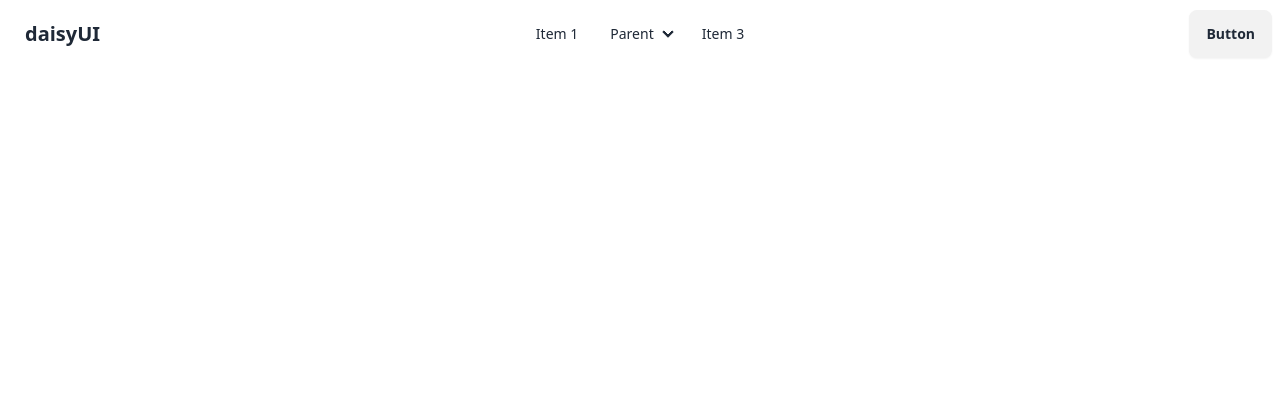
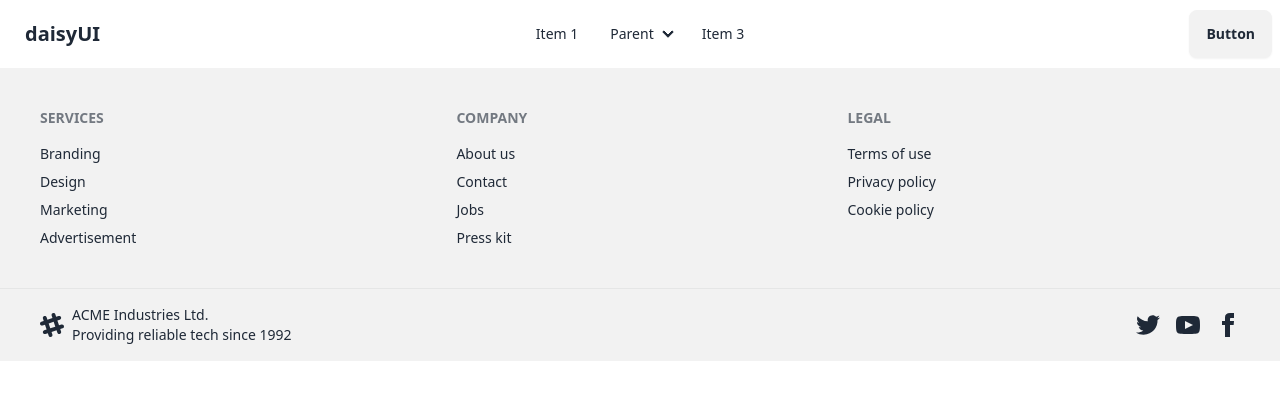
Before and after one commit to sksajib111/DocHouse, a React (Vite) app: page / in a window 1280 px wide. Shown: the top 400 px of the page. Built offline with nearby package versions, Linux system fonts and the light colour scheme.

Commit message:
footer function implement

```diff
--- a/src/App.jsx
+++ b/src/App.jsx
@@ -42,6 +42,42 @@
     <a className="btn">Button</a>
   </div>
 </div>
+
+<footer className="footer p-10 bg-base-200 text-base-content">
+  <nav>
+    <h6 className="footer-title">Services</h6>
+    <a className="link link-hover">Branding</a>
+    <a className="link link-hover">Design</a>
+    <a className="link link-hover">Marketing</a>
+    <a className="link link-hover">Advertisement</a>
+  </nav>
+  <nav>
+    <h6 className="footer-title">Company</h6>
+    <a className="link link-hover">About us</a>
+    <a className="link link-hover">Contact</a>
+    <a className="link link-hover">Jobs</a>
+    <a className="link link-hover">Press kit</a>
+  </nav>
+  <nav>
+    <h6 className="footer-title">Legal</h6>
+    <a className="link link-hover">Terms of use</a>
+    <a className="link link-hover">Privacy policy</a>
+    <a className="link link-hover">Cookie policy</a>
+  </nav>
+</footer>
+<footer className="footer px-10 py-4 border-t bg-base-200 text-base-content border-base-300">
+  <aside className="items-center grid-flow-col">
+    <svg width="24" height="24" viewBox="0 0 24 24" xmlns="http://www.w3.org/2000/svg" fillRule="evenodd" clipRule="evenodd" className="fill-current"><path d="M22.672 15.226l-2.432.811.841 2.515c.33 1.019-.209 2.127-1.23 2.456-1.15.325-2.148-.321-2.463-1.226l-.84-2.518-5.013 1.677.84 2.517c.391 1.203-.434 2.542-1.831 2.542-.88 0-1.601-.564-1.86-1.314l-.842-2.516-2.431.809c-1.135.328-2.145-.317-2.463-1.229-.329-1.018.211-2.127 1.231-2.456l2.432-.809-1.621-4.823-2.432.808c-1.355.384-2.558-.59-2.558-1.839 0-.817.509-1.582 1.327-1.846l2.433-.809-.842-2.515c-.33-1.02.211-2.129 1.232-2.458 1.02-.329 2.13.209 2.461 1.229l.842 2.515 5.011-1.677-.839-2.517c-.403-1.238.484-2.553 1.843-2.553.819 0 1.585.509 1.85 1.326l.841 2.517 2.431-.81c1.02-.33 2.131.211 2.461 1.229.332 1.018-.21 2.126-1.23 2.456l-2.433.809 1.622 4.823 2.433-.809c1.242-.401 2.557.484 2.557 1.838 0 .819-.51 1.583-1.328 1.847m-8.992-6.428l-5.01 1.675 1.619 4.828 5.011-1.674-1.62-4.829z"></path></svg>
+    <p>ACME Industries Ltd. <br/>Providing reliable tech since 1992</p>
+  </aside>
+  <nav className="md:place-self-center md:justify-self-end">
+    <div className="grid grid-flow-col gap-4">
+      <a><svg xmlns="http://www.w3.org/2000/svg" width="24" height="24" viewBox="0 0 24 24" className="fill-current"><path d="M24 4.557c-.883.392-1.832.656-2.828.775 1.017-.609 1.798-1.574 2.165-2.724-.951.564-2.005.974-3.127 1.195-.897-.957-2.178-1.555-3.594-1.555-3.179 0-5.515 2.966-4.797 6.045-4.091-.205-7.719-2.165-10.148-5.144-1.29 2.213-.669 5.108 1.523 6.574-.806-.026-1.566-.247-2.229-.616-.054 2.281 1.581 4.415 3.949 4.89-.693.188-1.452.232-2.224.084.626 1.956 2.444 3.379 4.6 3.419-2.07 1.623-4.678 2.348-7.29 2.04 2.179 1.397 4.768 2.212 7.548 2.212 9.142 0 14.307-7.721 13.995-14.646.962-.695 1.797-1.562 2.457-2.549z"></path></svg></a>
+      <a><svg xmlns="http://www.w3.org/2000/svg" width="24" height="24" viewBox="0 0 24 24" className="fill-current"><path d="M19.615 3.184c-3.604-.246-11.631-.245-15.23 0-3.897.266-4.356 2.62-4.385 8.816.029 6.185.484 8.549 4.385 8.816 3.6.245 11.626.246 15.23 0 3.897-.266 4.356-2.62 4.385-8.816-.029-6.185-.484-8.549-4.385-8.816zm-10.615 12.816v-8l8 3.993-8 4.007z"></path></svg></a>
+      <a><svg xmlns="http://www.w3.org/2000/svg" width="24" height="24" viewBox="0 0 24 24" className="fill-current"><path d="M9 8h-3v4h3v12h5v-12h3.642l.358-4h-4v-1.667c0-.955.192-1.333 1.115-1.333h2.885v-5h-3.808c-3.596 0-5.192 1.583-5.192 4.615v3.385z"></path></svg></a>
+    </div>
+  </nav>
+</footer>
     </>
   );
 }
```
